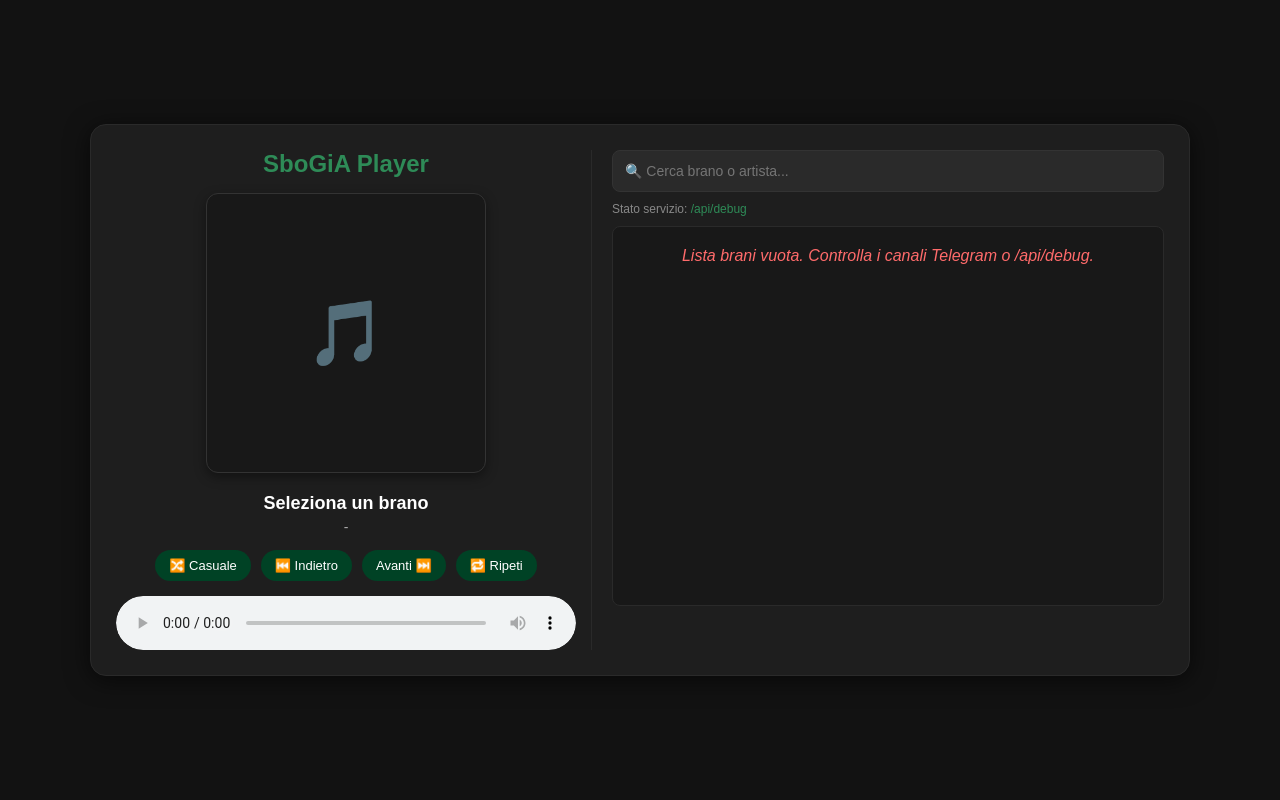
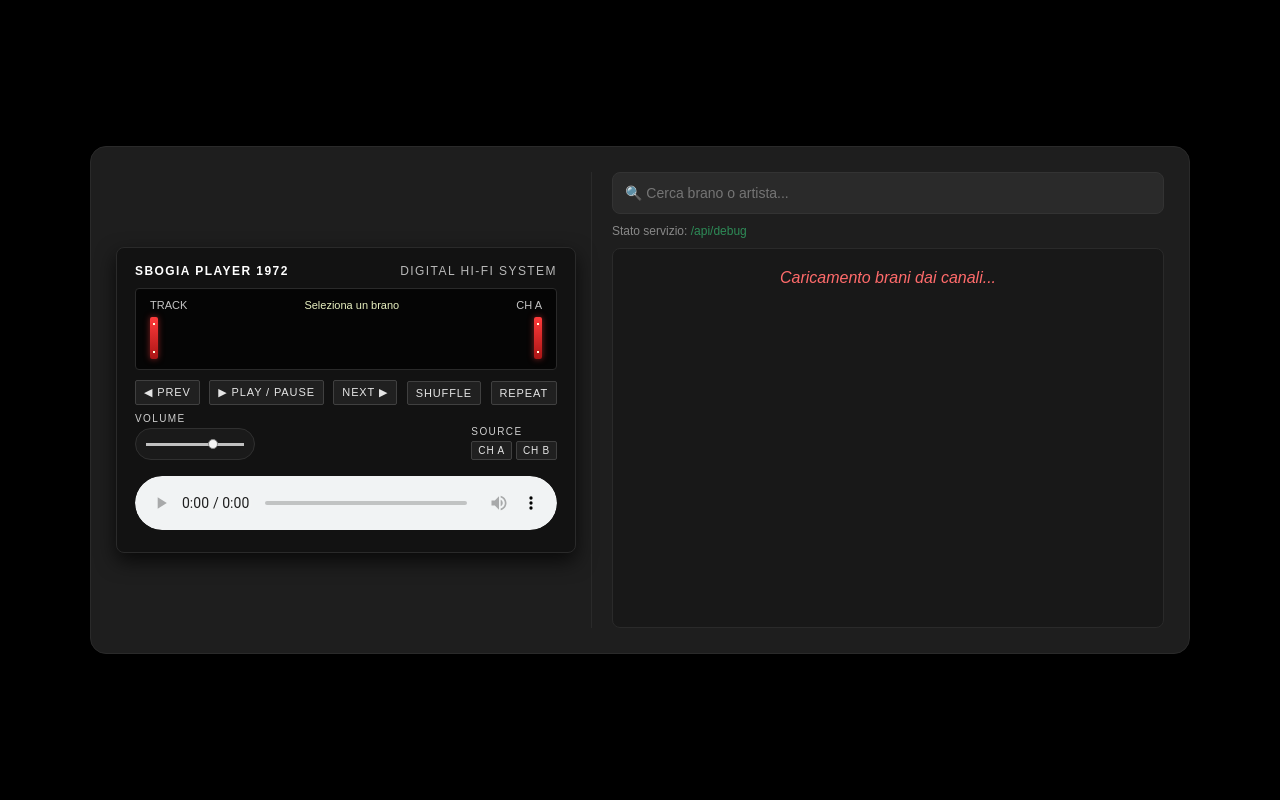
Before and after one commit to gegennarogegeya/SBOGIOCANSU, a Flask app: page / in a window 1280 px wide. Run offline with Flask 3, Linux system fonts and the light colour scheme; data that the repository does not hold is empty.

Commit message:
Update index.html

```diff
--- a/templates/index.html
+++ b/templates/index.html
@@ -3,14 +3,14 @@
 <head>
     <meta charset="UTF-8">
     <meta name="viewport" content="width=device-width, initial-scale=1.0">
-    <title>SboGiA Player</title>
+    <title>Sbogia Player 1972</title>
     <style>
         * {
             box-sizing: border-box;
         }
         body {
             font-family: Arial, sans-serif;
-            background-color: #121212;
+            background-color: #000000;
             color: #ffffff;
             margin: 0;
             padding: 20px;
@@ -37,12 +37,12 @@
             }
         }
 
-        /* Sezione Sinistra: Player */
+        /* Sezione Sinistra: Sbogia Player 1972 */
         .player-side {
             flex: 1;
             display: flex;
             flex-direction: column;
-            align-items: center;
+            align-items: stretch;
             justify-content: center;
             padding-right: 15px;
             border-right: 1px solid #2a2a2a;
@@ -55,53 +55,285 @@
                 padding-bottom: 20px;
             }
         }
-        .cover-box {
-            width: 100%;
-            max-width: 280px;
-            height: 280px;
-            background-color: #181818;
-            border-radius: 12px;
-            border: 1px solid #333;
+
+        .sbogia-wrapper {
+            background: #121212;
+            border-radius: 8px;
+            padding: 16px 18px 18px;
+            box-shadow: 0 8px 20px rgba(0,0,0,0.7);
+            border: 1px solid #2a2a2a;
+        }
+
+        .sbogia-top {
             display: flex;
+            justify-content: space-between;
             align-items: center;
-            justify-content: center;
-            font-size: 64px;
-            margin-bottom: 20px;
-            box-shadow: 0 4px 12px rgba(0,0,0,0.4);
-            overflow: hidden;
+            margin-bottom: 10px;
+            font-size: 12px;
+            letter-spacing: 0.12em;
+            text-transform: uppercase;
         }
-        .cover-box img {
-            width: 100%;
-            height: 100%;
-            object-fit: cover;
+
+        .sbogia-brand {
+            font-weight: 600;
         }
-        .track-info {
+
+        .sbogia-label {
+            opacity: 0.7;
+        }
+
+        .sbogia-display {
+            background: #050505;
+            border-radius: 4px;
+            padding: 10px 14px;
+            border: 1px solid #2a2a2a;
+        }
+
+        .sbogia-display-header {
+            display: flex;
+            justify-content: space-between;
+            align-items: center;
+            margin-bottom: 6px;
+            font-size: 11px;
+        }
+
+        .sbogia-mode {
+            color: #c5c5c5;
+            font-weight: 500;
+        }
+
+        .sbogia-info {
+            color: #e8f0c0;
+            font-weight: 500;
             text-align: center;
-            margin-bottom: 15px;
-            width: 100%;
-        }
-        .track-title {
-            font-size: 18px;
-            font-weight: bold;
-            color: #ffffff;
-            margin-bottom: 5px;
+            flex: 1;
+            padding: 0 8px;
             white-space: nowrap;
             overflow: hidden;
             text-overflow: ellipsis;
         }
-        .track-artist {
-            font-size: 14px;
-            color: #aaa;
-        }
-        h1 {
-            color: #2e8b57;
-            font-size: 24px;
-            margin-top: 0;
-            margin-bottom: 15px;
-            text-align: center;
+
+        .sbogia-channel {
+            color: #c5c5c5;
         }
 
-        /* Sezione Destra: Copertine / Lista */
+        /* Equalizer stile Sony */
+        .sbogia-eq {
+            display: flex;
+            align-items: center;
+            gap: 8px;
+            margin-top: 4px;
+        }
+
+        .sbogia-eq-side {
+            width: 8px;
+            height: 42px;
+            background: linear-gradient(to bottom, #ff3b3b, #aa1515);
+            border-radius: 2px;
+            position: relative;
+            box-shadow: 0 0 6px rgba(255, 60, 60, 0.5);
+        }
+
+        .sbogia-eq-side::before,
+        .sbogia-eq-side::after {
+            content: "";
+            position: absolute;
+            left: 50%;
+            width: 2px;
+            height: 2px;
+            background: #ffffe0;
+            transform: translateX(-50%);
+        }
+
+        .sbogia-eq-side::before {
+            top: 6px;
+        }
+        .sbogia-eq-side::after {
+            bottom: 6px;
+        }
+
+        .sbogia-eq-columns {
+            flex: 1;
+            display: flex;
+            justify-content: space-between;
+        }
+
+        .sbogia-eq-col {
+            width: 8%;
+            height: 42px;
+            display: flex;
+            flex-direction: column-reverse;
+            justify-content: flex-start;
+            gap: 1px;
+            transform-origin: bottom;
+            animation: sbogiaEqPulse 1.8s infinite ease-in-out;
+        }
+
+        .sbogia-eq-col::before {
+            content: "";
+            display: block;
+            width: 100%;
+            height: 100%;
+            background-image: linear-gradient(
+                to top,
+                #bfc4a5 10%,
+                #bfc4a5 10%,
+                transparent 10%
+            );
+            background-size: 100% 3px;
+            background-repeat: repeat-y;
+            border-radius: 1px;
+            opacity: 0.85;
+        }
+
+        @keyframes sbogiaEqPulse {
+            0%   { transform: scaleY(0.6); }
+            25%  { transform: scaleY(0.9); }
+            50%  { transform: scaleY(0.5); }
+            75%  { transform: scaleY(0.8); }
+            100% { transform: scaleY(0.7); }
+        }
+
+        .sbogia-eq-col:nth-child(2)  { animation-delay: 0.2s; }
+        .sbogia-eq-col:nth-child(3)  { animation-delay: 0.4s; }
+        .sbogia-eq-col:nth-child(4)  { animation-delay: 0.6s; }
+        .sbogia-eq-col:nth-child(5)  { animation-delay: 0.8s; }
+        .sbogia-eq-col:nth-child(6)  { animation-delay: 1.0s; }
+        .sbogia-eq-col:nth-child(7)  { animation-delay: 1.2s; }
+        .sbogia-eq-col:nth-child(8)  { animation-delay: 1.4s; }
+
+        /* Controlli principali */
+        .sbogia-controls {
+            display: flex;
+            justify-content: space-between;
+            align-items: center;
+            gap: 6px;
+            margin-top: 10px;
+            margin-bottom: 8px;
+        }
+
+        .sbogia-btn {
+            background: #202020;
+            border: 1px solid #404040;
+            color: #e5e5e5;
+            font-size: 11px;
+            padding: 6px 10px;
+            border-radius: 2px;
+            cursor: pointer;
+            letter-spacing: 0.08em;
+            text-transform: uppercase;
+        }
+
+        .sbogia-btn-small {
+            padding: 5px 8px;
+        }
+
+        .sbogia-btn-tiny {
+            padding: 3px 6px;
+            font-size: 10px;
+        }
+
+        .sbogia-btn:hover {
+            background: #2a2a2a;
+        }
+
+        .sbogia-btn:active {
+            background: #101010;
+        }
+
+        .sbogia-btn.active-mode {
+            background-color: #2e8b57;
+            box-shadow: 0 0 8px rgba(46, 139, 87, 0.6);
+        }
+
+        /* Parte inferiore: volume + source + audio */
+        .sbogia-bottom {
+            margin-top: 8px;
+            display: flex;
+            flex-direction: column;
+            gap: 10px;
+        }
+
+        .sbogia-bottom-row {
+            display: flex;
+            justify-content: space-between;
+            align-items: flex-end;
+        }
+
+        .sbogia-volume-block,
+        .sbogia-source-block {
+            display: flex;
+            flex-direction: column;
+            gap: 4px;
+        }
+
+        .sbogia-volume-label,
+        .sbogia-source-label {
+            font-size: 10px;
+            letter-spacing: 0.14em;
+            text-transform: uppercase;
+            opacity: 0.8;
+        }
+
+        .sbogia-volume-knob {
+            width: 120px;
+            height: 32px;
+            border-radius: 16px;
+            background: #1a1a1a;
+            border: 1px solid #303030;
+            display: flex;
+            align-items: center;
+            padding: 0 8px;
+        }
+
+        #sbogia-volume-range {
+            width: 100%;
+            -webkit-appearance: none;
+            appearance: none;
+            background: transparent;
+        }
+
+        #sbogia-volume-range::-webkit-slider-runnable-track {
+            height: 3px;
+            background: #c0c0c0;
+        }
+
+        #sbogia-volume-range::-webkit-slider-thumb {
+            -webkit-appearance: none;
+            appearance: none;
+            width: 10px;
+            height: 10px;
+            border-radius: 50%;
+            background: #f5f5f5;
+            border: 1px solid #888;
+            margin-top: -4px;
+        }
+
+        #sbogia-volume-range::-moz-range-track {
+            height: 3px;
+            background: #c0c0c0;
+        }
+
+        #sbogia-volume-range::-moz-range-thumb {
+            width: 10px;
+            height: 10px;
+            border-radius: 50%;
+            background: #f5f5f5;
+            border: 1px solid #888;
+        }
+
+        .sbogia-source-buttons {
+            display: flex;
+            gap: 4px;
+        }
+
+        .sbogia-audio-wrap audio {
+            width: 100%;
+            border-radius: 30px;
+            margin-top: 6px;
+        }
+
+        /* Sezione Destra: Copertine / Lista (come prima) */
         .content-side {
             flex: 1.2;
             display: flex;
@@ -179,64 +411,78 @@
             color: #ff6b6b;
             font-style: italic;
         }
-        .controls {
-            display: flex;
-            justify-content: center;
-            align-items: center;
-            gap: 10px;
-            margin-bottom: 15px;
-            width: 100%;
-        }
-        .btn-control {
-            background-color: #004225;
-            color: white;
-            border: none;
-            padding: 8px 14px;
-            border-radius: 20px;
-            cursor: pointer;
-            font-size: 13px;
-            transition: background 0.2s;
-        }
-        .btn-control:hover {
-            background-color: #002b18;
-        }
-        .btn-control.active-mode {
-            background-color: #2e8b57;
-            box-shadow: 0 0 8px rgba(46, 139, 87, 0.6);
-        }
-        audio {
-            width: 100%;
-            border-radius: 30px;
-        }
     </style>
 </head>
 <body>
 
 <div class="app-layout">
-    <!-- SINISTRA: PLAYER ED ELEMENTI DI RIPRODUZIONE -->
+    <!-- SINISTRA: Sbogia Player 1972 -->
     <div class="player-side">
-        <h1>SboGiA Player</h1>
+        <div class="sbogia-wrapper">
+            <div class="sbogia-top">
+                <span class="sbogia-brand">Sbogia Player 1972</span>
+                <span class="sbogia-label">DIGITAL HI-FI SYSTEM</span>
+            </div>
 
-        <div class="cover-box" id="coverBox">
-            🎵
+            <div class="sbogia-display">
+                <div class="sbogia-display-header">
+                    <span class="sbogia-mode" id="sbogia-mode">TRACK</span>
+                    <span class="sbogia-info" id="currentTitle">Seleziona un brano</span>
+                    <span class="sbogia-channel" id="sbogia-channel">CH A</span>
+                </div>
+
+                <div class="sbogia-eq">
+                    <div class="sbogia-eq-side sbogia-eq-side-left"></div>
+
+                    <div class="sbogia-eq-columns">
+                        <div class="sbogia-eq-col"></div>
+                        <div class="sbogia-eq-col"></div>
+                        <div class="sbogia-eq-col"></div>
+                        <div class="sbogia-eq-col"></div>
+                        <div class="sbogia-eq-col"></div>
+                        <div class="sbogia-eq-col"></div>
+                        <div class="sbogia-eq-col"></div>
+                        <div class="sbogia-eq-col"></div>
+                    </div>
+
+                    <div class="sbogia-eq-side sbogia-eq-side-right"></div>
+                </div>
+            </div>
+
+            <div class="sbogia-controls">
+                <button class="sbogia-btn sbogia-btn-small" id="prevBtn">◀ PREV</button>
+                <button class="sbogia-btn sbogia-btn-small" id="playBtn">▶ PLAY / PAUSE</button>
+                <button class="sbogia-btn sbogia-btn-small" id="nextBtn">NEXT ▶</button>
+                <button class="sbogia-btn sbogia-btn-small" id="shuffleBtn">SHUFFLE</button>
+                <button class="sbogia-btn sbogia-btn-small" id="repeatBtn">REPEAT</button>
+            </div>
+
+            <div class="sbogia-bottom">
+                <div class="sbogia-bottom-row">
+                    <div class="sbogia-volume-block">
+                        <span class="sbogia-volume-label">VOLUME</span>
+                        <div class="sbogia-volume-knob">
+                            <input type="range" min="0" max="100" value="70" id="sbogia-volume-range">
+                        </div>
+                    </div>
+
+                    <div class="sbogia-source-block">
+                        <span class="sbogia-source-label">SOURCE</span>
+                        <div class="sbogia-source-buttons">
+                            <button class="sbogia-btn sbogia-btn-tiny" id="sbogia-source-a">CH A</button>
+                            <button class="sbogia-btn sbogia-btn-tiny" id="sbogia-source-b">CH B</button>
+                        </div>
+                    </div>
+                </div>
+
+                <div class="sbogia-audio-wrap">
+                    <audio id="audioPlayer" controls></audio>
+                </div>
+            </div>
         </div>
-
-        <div class="track-info">
-            <div class="track-title" id="currentTitle">Seleziona un brano</div>
-            <div class="track-artist" id="currentArtist">-</div>
-        </div>
-
-        <div class="controls">
-            <button class="btn-control" id="shuffleBtn">🔀 Casuale</button>
-            <button class="btn-control" id="prevBtn">⏮️ Indietro</button>
-            <button class="btn-control" id="nextBtn">Avanti ⏭️</button>
-            <button class="btn-control" id="repeatBtn">🔁 Ripeti</button>
-        </div>
-
-        <audio id="audioPlayer" controls></audio>
     </div>
 
-    <!-- DESTRA: LISTA E RICERCA -->
+    <!-- DESTRA: LISTA E RICERCA (come prima) -->
     <div class="content-side">
         <input type="text" id="searchInput" class="search-box" placeholder="🔍 Cerca brano o artista...">
         <div class="debug-link">
@@ -259,14 +505,19 @@
     const repeatBtn = document.getElementById('repeatBtn');
     const statusMsg = document.getElementById('statusMsg');
     const currentTitle = document.getElementById('currentTitle');
-    const currentArtist = document.getElementById('currentArtist');
-    const coverBox = document.getElementById('coverBox');
+    const currentArtist = document.createElement('span); // non serve più come elemento separato
+
+    const volumeRange = document.getElementById('sbogia-volume-range');
+    const sourceABtn = document.getElementById('sbogia-source-a');
+    const sourceBBtn = document.getElementById('sbogia-source-b');
+    const channelDisplay = document.getElementById('sbogia-channel');
 
     let songsData = [];
     let items = [];
     let currentIndex = 0;
     let isShuffle = false;
     let isRepeat = false;
+    let currentSource = 'A'; // per ora solo visuale
 
     function setError(message) {
         playlistUl.innerHTML = '';
@@ -295,142 +546,4 @@
             songsData.reverse();
             playlistUl.innerHTML = '';
 
-            songsData.forEach((song, index) => {
-                const li = document.createElement('li');
-                li.setAttribute('data-src', song.url);
-                li.setAttribute('data-title', song.title);
-                li.setAttribute('data-artist', song.artist);
-
-                li.innerHTML = `
-                    <span class="song-title">${song.title}</span>
-                    <span class="song-artist">${song.artist}</span>
-                `;
-
-                li.addEventListener('click', () => playSong(index));
-                playlistUl.appendChild(li);
-            });
-
-            items = Array.from(playlistUl.querySelectorAll('li'));
-
-            if (items.length > 0) {
-                playSong(0, false);
-            }
-        } catch (error) {
-            console.error(error);
-            setError(`Errore di connessione: ${error.message}`);
-        }
-    }
-
-    function getVisibleItems() {
-        return items.filter(item => item.style.display !== 'none');
-    }
-
-    function updateMediaSession(title, artist) {
-        if ('mediaSession' in navigator) {
-            navigator.mediaSession.metadata = new MediaMetadata({
-                title: title || 'Brano Sconosciuto',
-                artist: artist || 'Artista Sconosciuto',
-                album: 'SboGiA Player'
-            });
-
-            navigator.mediaSession.setActionHandler('play', () => player.play());
-            navigator.mediaSession.setActionHandler('pause', () => player.pause());
-            navigator.mediaSession.setActionHandler('previoustrack', playPrev);
-            navigator.mediaSession.setActionHandler('nexttrack', playNext);
-        }
-    }
-
-    function playSong(index, autoPlay = true) {
-        if (index < 0 || index >= items.length) return;
-
-        items.forEach(li => li.classList.remove('active'));
-
-        const selected = items[index];
-        selected.classList.add('active');
-        selected.scrollIntoView({ behavior: 'smooth', block: 'nearest' });
-
-        const title = selected.getAttribute('data-title');
-        const artist = selected.getAttribute('data-artist');
-
-        currentTitle.textContent = title;
-        currentArtist.textContent = artist;
-
-        // segnaposto copertina: per ora solo icona
-        coverBox.textContent = '🎵';
-
-        player.src = selected.getAttribute('data-src');
-        currentIndex = index;
-
-        if (autoPlay) {
-            player.play().catch(() => {});
-        }
-
-        updateMediaSession(title, artist);
-    }
-
-    function playNext() {
-        if (isRepeat) {
-            playSong(currentIndex);
-            return;
-        }
-
-        const visible = getVisibleItems();
-        if (visible.length === 0) return;
-
-        if (isShuffle) {
-            const randomIndex = Math.floor(Math.random() * visible.length);
-            const targetItem = visible[randomIndex];
-            playSong(items.indexOf(targetItem));
-        } else {
-            const currentVisibleIndex = visible.indexOf(items[currentIndex]);
-            let nextVisibleIndex = currentVisibleIndex + 1;
-            if (nextVisibleIndex >= visible.length) nextVisibleIndex = 0;
-            playSong(items.indexOf(visible[nextVisibleIndex]));
-        }
-    }
-
-    function playPrev() {
-        const visible = getVisibleItems();
-        if (visible.length === 0) return;
-
-        const currentVisibleIndex = visible.indexOf(items[currentIndex]);
-        let prevVisibleIndex = currentVisibleIndex - 1;
-        if (prevVisibleIndex < 0) prevVisibleIndex = visible.length - 1;
-        playSong(items.indexOf(visible[prevVisibleIndex]));
-    }
-
-    nextBtn.addEventListener('click', playNext);
-    prevBtn.addEventListener('click', playPrev);
-
-    shuffleBtn.addEventListener('click', () => {
-        isShuffle = !isShuffle;
-        shuffleBtn.classList.toggle('active-mode', isShuffle);
-    });
-
-    repeatBtn.addEventListener('click', () => {
-        isRepeat = !isRepeat;
-        repeatBtn.classList.toggle('active-mode', isRepeat);
-    });
-
-    player.addEventListener('ended', playNext);
-
-    searchInput.addEventListener('input', (e) => {
-        const query = e.target.value.trim().toLowerCase();
-
-        items.forEach(item => {
-            const title = (item.getAttribute('data-title') || '').toLowerCase();
-            const artist = (item.getAttribute('data-artist') || '').toLowerCase();
-
-            if (title.includes(query) || artist.includes(query)) {
-                item.style.display = '';
-            } else {
-                item.style.display = 'none';
-            }
-        });
-    });
-
-    loadSongs();
-</script>
-
-</body>
-</html>
+            songsData.for
```
